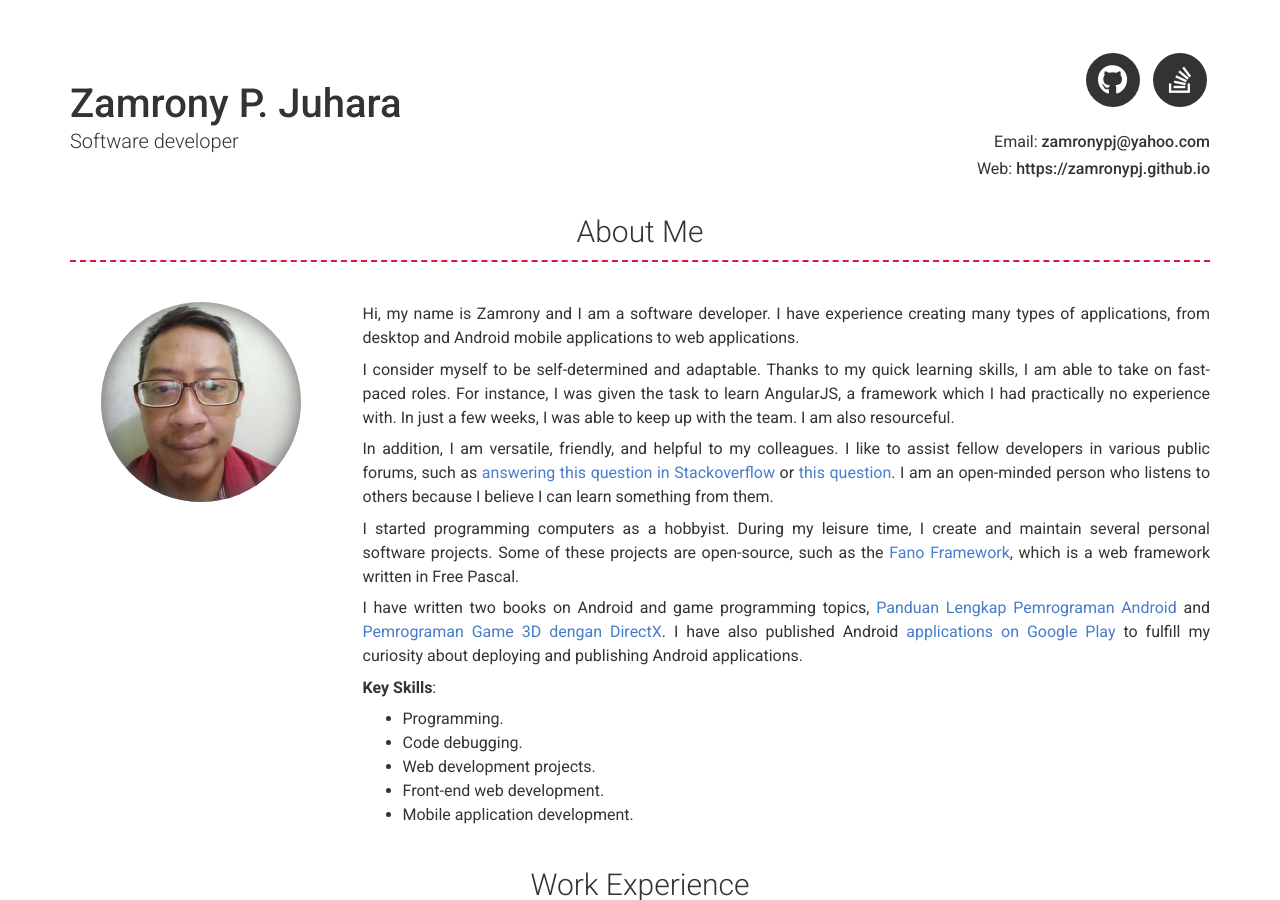
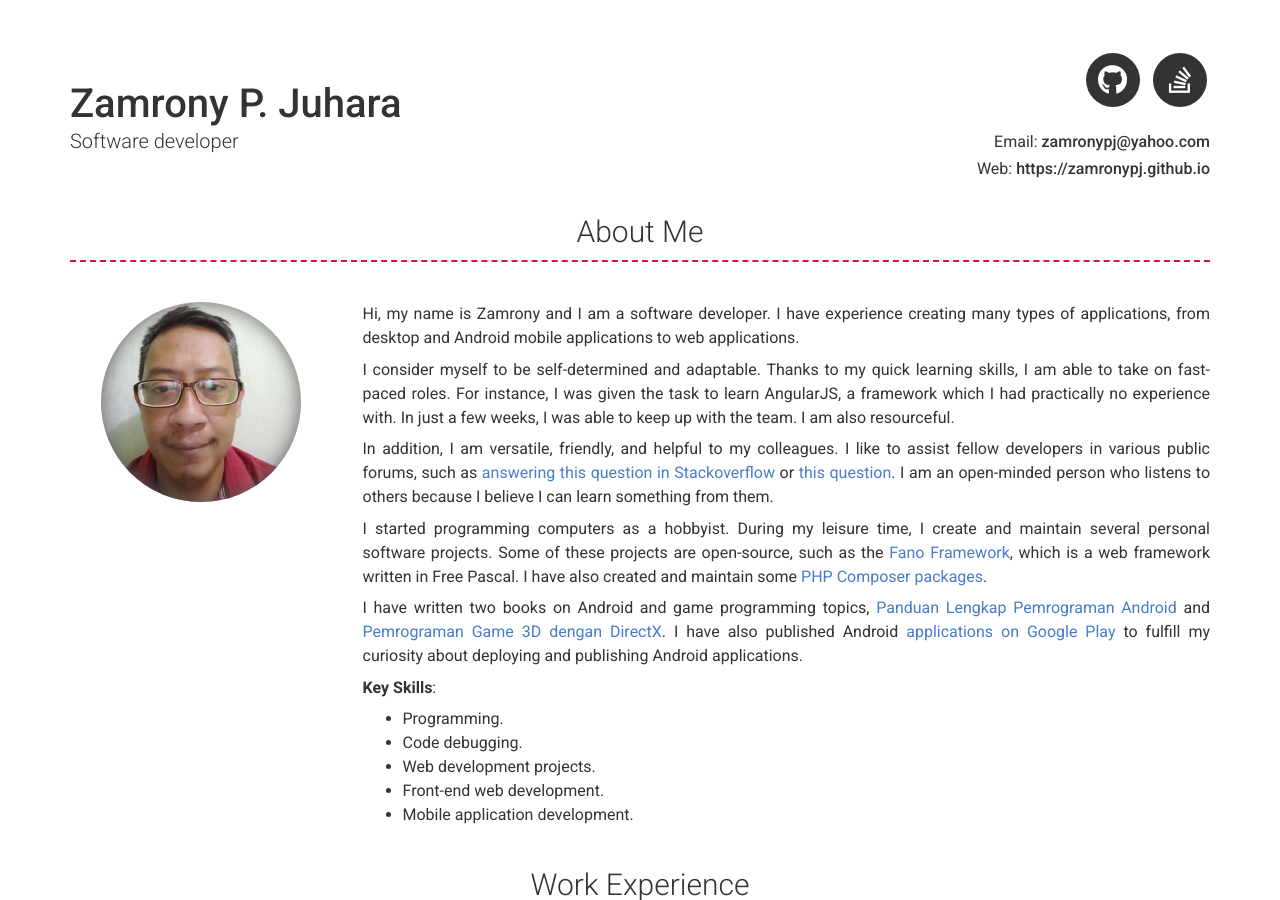
Before and after one commit to zamronypj/zamronypj.github.io, a Jekyll site: the page built from index.md, in a window 1280 px wide and 900 px high. Built offline with Jekyll 4.4.1, drawn with Linux system fonts in a browser that asks for light colours; nearby versions of some CDN libraries; a script that is not in the unit is left out.

Commit message:
Update _config.yml

```diff
--- a/_config.yml
+++ b/_config.yml
@@ -61,8 +61,10 @@ about_content: | # this will include new lines to allow paragraphs
     I am an open-minded person who listens to others because I believe I can learn something from them.
 
     I started programming computers as a hobbyist. During my leisure time, I create and maintain several personal software projects. Some of these projects are open-source, such as the [Fano Framework](https://fanoframework.github.io), which is a web framework written in Free Pascal.
+    I have also created and maintain some [PHP Composer packages](https://packagist.org?query=juhara).
 
     I have written two books on Android and game programming topics, [Panduan Lengkap Pemrograman Android](https://andipublisher.com/produk/detail/panduan-lengkap-pemrograman-android) and [Pemrograman Game 3D dengan DirectX](https://andipublisher.com/produk/detail/pemrograman-game-3d-dengan-directx). I have also published Android [applications on Google Play](https://play.google.com/store/apps/developer?id=juhara.com) to fulfill my curiosity about deploying and publishing Android applications.
+
 
     **Key Skills**:
     - Programming.
```
